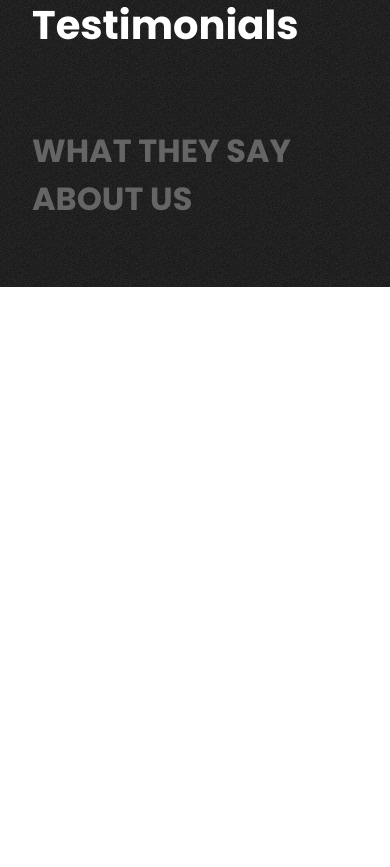
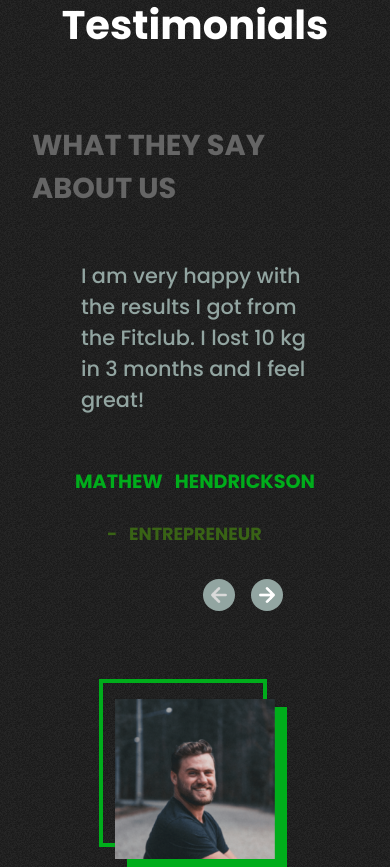
Before and after one commit to Charawey-X/gym, a React (Create React App) app: page / in a window 390 px wide. Shown: the part 5362-6229 px from the top of the page. Before the commit the page ends 5649 px from the top, so only its background shows below. Built offline with nearby package versions, Linux system fonts and the light colour scheme.

Commit message:
complete testimonials

```diff
--- a/src/App.css
+++ b/src/App.css
@@ -1,6 +1,7 @@
 @import url('https://fonts.googleapis.com/css2?family=Poppins:wght@400;500;600;700;800;900&display=swap');
 :root {
   --lightgray: #495C58;
+  --lightergray: #92A5A1;
   --gray: #2B3836;
   --green: #A9D844;
   --lightgreen: #00AD1B;
--- a/src/components/Testimonials/Testimonials.css
+++ b/src/components/Testimonials/Testimonials.css
@@ -7,6 +7,7 @@
 
 .left-t{
     display:flex;
+    flex:1.5;
     flex-direction:column;
     /* gap:1rem; */
     justify-content:flex-start;
@@ -25,3 +26,162 @@
     text-transform:uppercase;
     color:var(--caloryCard);
 }
+
+.left-t>:nth-child(3){
+    font-size:1.3rem;
+    font-weight:500;
+    color: var(--lightergray);
+    width:70%;
+}
+
+.t-name{
+    display:flex;
+    flex-direction:column;
+    padding-top:1rem;
+}
+
+.t-name>:nth-child(1){
+    padding-top:1rem;
+    font-size:1.2rem;
+    font-weight:700;
+    color: var(--lightgreen);
+    word-spacing:0.5rem;
+}
+
+.t-name>:nth-child(3){
+    padding-left:2rem;
+    font-size:1.1rem;
+    font-weight:700;
+    color: var(--darkgreen);
+    word-spacing:0.5rem;
+}
+
+.right-t{
+    display:flex;
+    flex-direction:row;
+    flex:1;
+    padding-top:8rem;
+    padding-right:2rem;
+}
+
+.right-t .arrows{
+    display:flex;
+    flex-direction:row;
+    align-items:center;
+    padding-right:3rem;
+    justify-content:flex-start;
+    gap:1rem;
+}
+
+.right-t .arrows img{
+    width:1.5rem;
+    height:1.5rem;
+    padding:0.5rem;
+    border-radius:50%;
+    background-color:var(--lightergray);
+    cursor:pointer;
+}
+
+.right-t .arrows img:hover{
+    background-color:var(--lightgreen);
+}
+
+.user-pic img{
+    width:15rem;
+    height:15rem;
+    object-fit:cover;
+    align-self:center;
+    position:absolute;
+    margin-top:2rem;
+}
+
+.user-pic{
+    display:flex;
+    flex-direction:column;
+    align-items:center;
+    justify-content:center;
+}
+
+.user-pic>:nth-child(1){
+    width:15rem;
+    height:15rem;
+    border:0.3rem solid var(--lightgreen);
+    position:absolute;
+    margin-bottom:0.5rem;
+    margin-right:2rem;
+}
+
+.user-pic>:nth-child(3){
+    width:15rem;
+    height:15rem;
+    background-color:var(--lightgreen);
+    margin-top:4rem;
+    margin-left:2rem;
+    z-index:-1;
+}
+
+@media (max-width:768px) {
+    .user-pic>:nth-child(1){
+        width:10rem;
+        height:10rem;
+        margin-bottom:0.1rem;
+        margin-right:1.5rem;
+    }
+
+    .user-pic img{
+        width:10rem;
+        height:10rem;
+    }
+
+    .user-pic>:nth-child(3){
+        width:10rem;
+        height:10rem;
+        margin-top:3rem;
+        margin-left:1.5rem;
+    }
+
+    .right-t{
+        flex-wrap:wrap;
+        align-items:center;
+        justify-content:center;
+    }
+
+    .right-t .arrows{
+        padding-right:0rem;
+        gap:1rem;
+    }
+
+    .right-t .arrows img{
+        width:1rem;
+        height:1rem;
+    }
+
+    .left-t>:nth-child(2){
+        font-size:1.8rem;
+    }
+
+}
+
+
+
+@media (max-width: 800px) {
+    .testimonials{
+        flex-direction:column;
+        gap:0rem;
+        justify-content:center;
+        flex-wrap:wrap;
+    }
+
+    .left-t{
+        justify-content:center;
+        align-items:center;
+    }
+
+    .right-t{
+        justify-content:center;
+        align-items:center;
+        gap:3rem;
+        padding-top:0rem;
+        padding-right:0rem;
+    }
+}
--- a/src/components/Testimonials/Testimonials.jsx
+++ b/src/components/Testimonials/Testimonials.jsx
@@ -1,14 +1,37 @@
 import React from 'react';
 import './Testimonials.css';
+import {testimonialsData} from "../../data/testimonialsData";
+import leftArrow from "../../assets/leftArrow.png";
+import rightArrow from "../../assets/rightArrow.png";
 
 const Testimonials = () => {
+    const [currentSlide, setCurrentSlide] = React.useState(0);
+    const length = testimonialsData.length;
+
   return (
     <div className='testimonials' id='testimonials'>
         <div className='left-t'>
             <h3>Testimonials</h3>
-            <p>What they say <span>about</span> us</p>
+            <p>What they say about us</p>
+            <p>{testimonialsData[currentSlide].review}</p>
+            <div className='t-name'>
+                <span>{testimonialsData[currentSlide].name}</span> <br/>
+                <span>- {testimonialsData[currentSlide].status}</span>
+            </div>
         </div>
-        <div className='right-t'></div>
+        <div className='right-t'>
+            <div></div>
+            <div></div>
+            <div className='arrows'>
+                <img onClick={()=> {currentSlide===0 ? setCurrentSlide(length - 1):setCurrentSlide(currentSlide - 1)}} src={leftArrow} alt=""/>
+                <img onClick={()=> {currentSlide===(length-1) ? setCurrentSlide(0):setCurrentSlide(currentSlide + 1)}} src={rightArrow} alt=""/>
+            </div>
+            <div className='user-pic'>
+                <div></div>
+                <img src={testimonialsData[currentSlide].image} alt=''/>
+                <div></div>
+            </div>
+        </div>
     </div>
   )
 }
--- a/src/data/testimonialsData.js
+++ b/src/data/testimonialsData.js
@@ -5,20 +5,19 @@ import image3 from "../assets/t-image3.jpg";
 export const testimonialsData = [
   {
     image: image1,
-    review:
-      "I made the right choice by choosing the Fitclub and by choosing the right plan and program I already achieved my ideal body!",
+    review:'I am very happy with the results I got from the Fitclub. I lost 10 kg in 3 months and I feel great!',
     name: 'MATHEW HENDRICKSON',
     status : 'ENTREPRENEUR'
   },
   {
     image: image2,
-    review: 'Lorem ipsum dolor sit amet consectetur adipisicing elit. Commodi ipsam, ab itaque nam perferendis impedit sint ',
+    review: 'The Fitclub has the best trainers in the city. I have been training with them for 2 years and I have never been disappointed.',
     name: 'JOHN KEVIN',
-    status: 'COACH'
+    status: 'WEIGHTLIFTER'
   },
   {
     image : image3,
-    review:' Lorem ipsum dolor sit, amet consectetur adipisicing elit. Minima aspernatur quod voluptatem',
+    review:'The Fitclub is the best gym in the city. I have been a member for 3 years and I am very happy with the results.',
     name: 'FRANKLIN',
     status: "CUSTOMER"
   }
```
